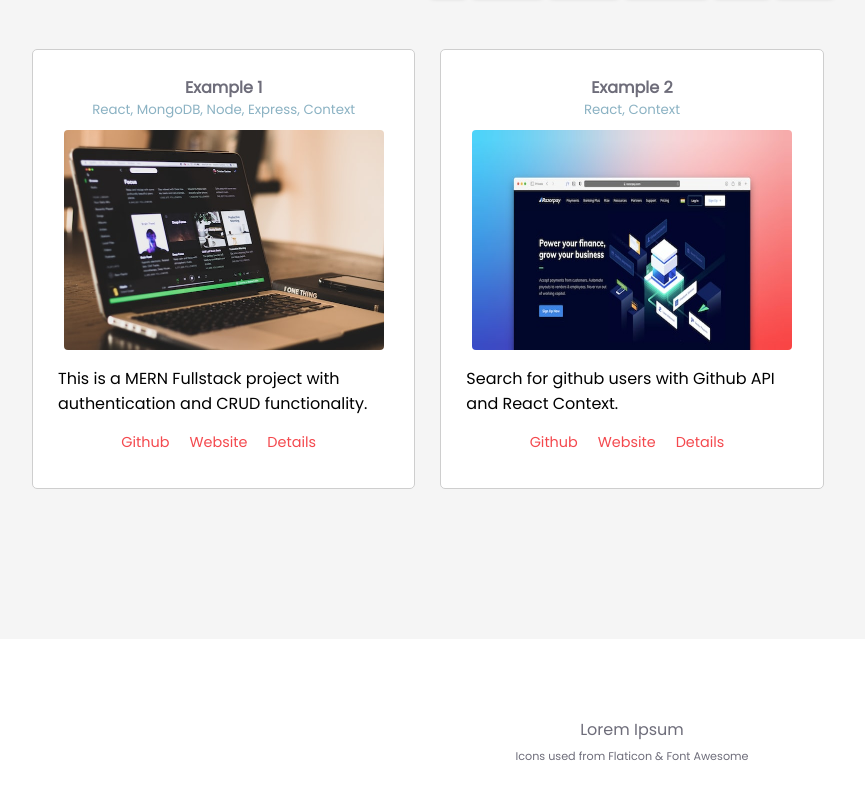
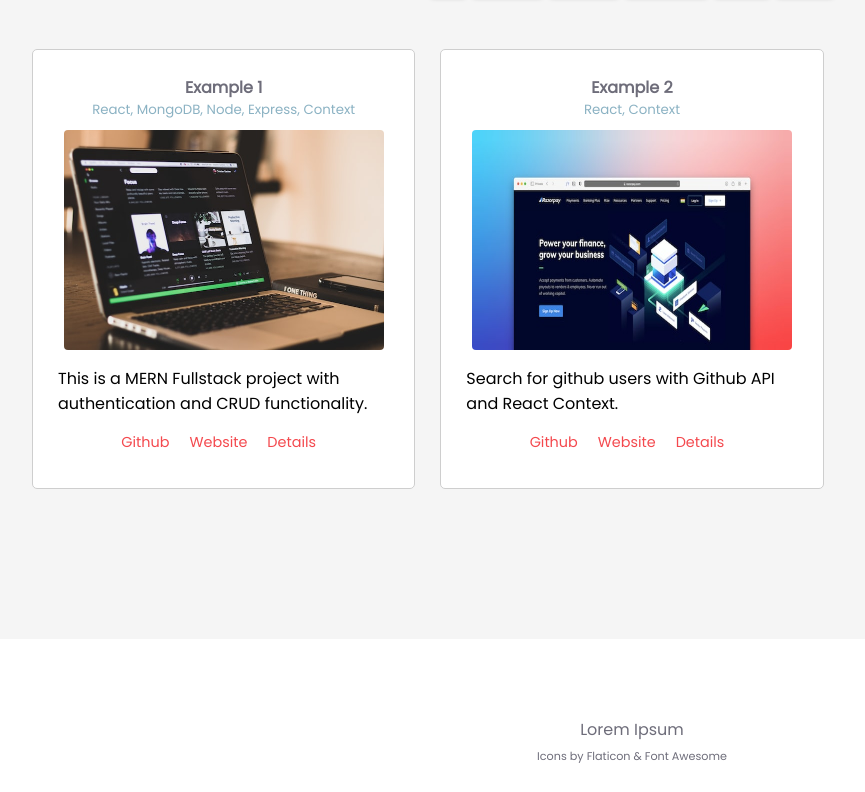
Before and after one commit to renebitter/portfolio, a Next.js app: page /portfolio/projects in a window 1280 px wide. Shown: the part 319-1111 px from the top of the page, without its empty margins (8-873 px from the left). Built offline with nearby package versions, Linux system fonts and the light colour scheme; some icons are missing.

Commit message:
Update text

```diff
--- a/components/layout/footer.js
+++ b/components/layout/footer.js
@@ -13,7 +13,7 @@ const Footer = () => {
       </div>
       <div>Lorem Ipsum</div>
       <small>
-        Icons used from{' '}
+        Icons by{' '}
         <a href='https://www.flaticon.com/' target='_blank' rel='noreferrer'>
           Flaticon
         </a>{' '}
```
